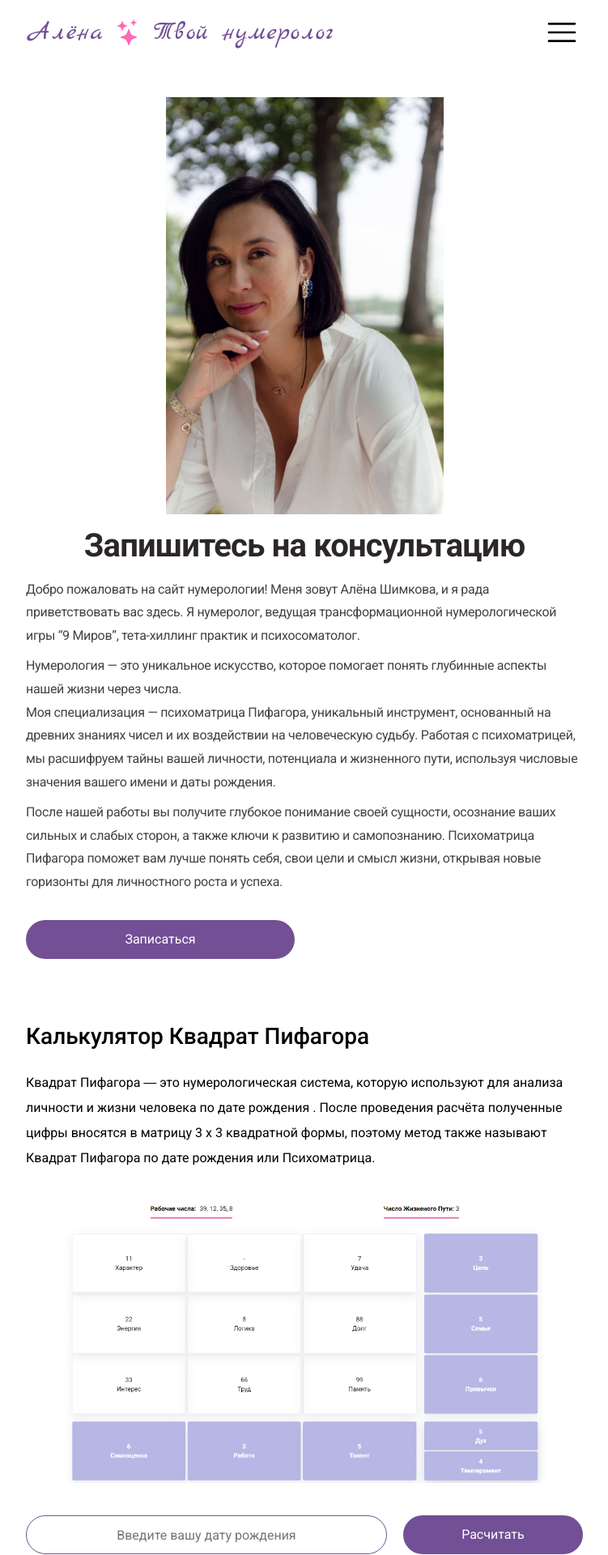
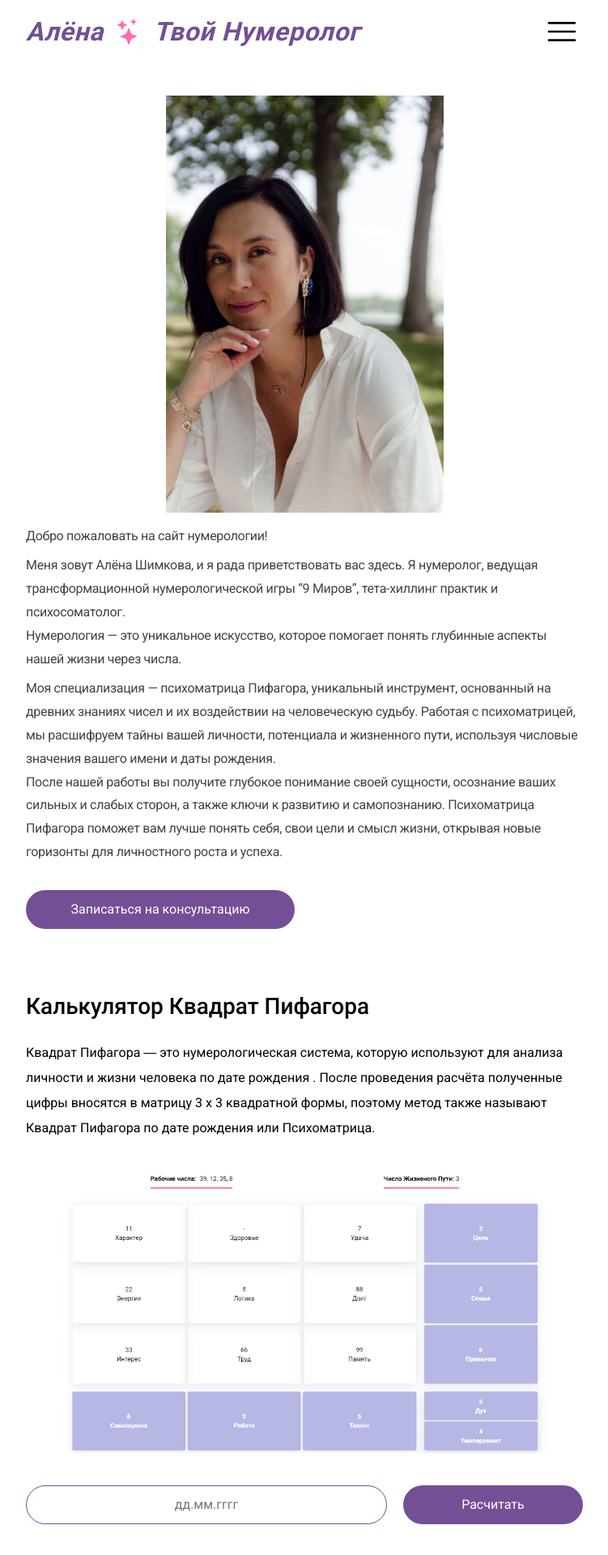
Before and after one commit to LMSerhii/calculator-pythagoras-square-by-alena, a React (Vite) app: page / in a window 1280 px wide. Shown: the top 1920 px of the page at 81% size, without its empty margins (264-1015 px from the left). Built offline with nearby package versions, Linux system fonts and the light colour scheme.

Commit message:
fix bugs

```diff
--- a/src/components/AppBar/AppBar.jsx
+++ b/src/components/AppBar/AppBar.jsx
@@ -1,4 +1,3 @@
-import Navigation from '../Navigation/Navigation';
 import { useEffect, useState } from 'react';
 import { useMediaQuery } from 'usehooks-ts';
 import Header from '../Header/Header';
@@ -49,7 +48,7 @@ export default function AppBar() {
       <Container className={className}>
         {isMobileView ? (
           <>
-            <Navigation />
+            {/* <Navigation /> */}
             <Logo />
             <SocialIcons linkStyle={s.link} iconStyle={s.icon} />
           </>
--- a/src/components/Content/Content.jsx
+++ b/src/components/Content/Content.jsx
@@ -1,15 +1,13 @@
 import s from './Content.module.css';
 import ContentText from '../ContentText/ContentText';
-import ContentTitle from '../ContentTitle/ContentTitle';
 import Link from '../Link/Link';
 
 const Content = () => {
   return (
     <div className={s.content}>
-      <ContentTitle>Запишитесь на консультацию</ContentTitle>
       <ContentText />
       <Link className={s.link} to="https://t.me/olena_numero_aroma">
-        Записаться
+        Записаться на консультацию
       </Link>
     </div>
   );
--- a/src/components/ContentText/ContentText.jsx
+++ b/src/components/ContentText/ContentText.jsx
@@ -3,9 +3,10 @@ import s from './ContentText.module.css';
 const ContentText = () => {
   return (
     <div className={s.textWrapper}>
+      <p className={s.text}>{'Добро пожаловать на сайт нумерологии!'}</p>
       <p className={s.text}>
         {
-          'Добро пожаловать на сайт нумерологии! Меня зовут Алёна Шимкова, и я рада приветствовать вас здесь. Я нумеролог, ведущая трансформационной нумерологической игры “9 Миров”, тета-хиллинг практик и психосоматолог.'
+          'Меня зовут Алёна Шимкова, и я рада приветствовать вас здесь. Я нумеролог, ведущая трансформационной нумерологической игры “9 Миров”, тета-хиллинг практик и психосоматолог.'
         }
       </p>
       <p className={s.text}>
--- a/src/components/Form/Form.jsx
+++ b/src/components/Form/Form.jsx
@@ -86,8 +86,8 @@ function Form() {
             className={css.inputMask}
             mask="99.99.9999"
             maskPlaceholder="__.__.____"
-            // placeholder="mm.dd.yyyy"
-            placeholder="Введите вашу дату рождения"
+            placeholder="дд.мм.гггг"
+            // placeholder="Введите вашу дату рождения"
             onChange={e => setValue(e.target.value)}
             value={value}
           />
--- a/src/components/Logo/logo.jsx
+++ b/src/components/Logo/logo.jsx
@@ -5,19 +5,11 @@ import { BsStars } from 'react-icons/bs';
 export default function Logo({ className }) {
   const logoBuildClass = clsx(s.logo, className && className);
 
-  // return (
-  //   <div className={logoBuildClass}>
-  //     <span className={s.text}>Alyona</span>
-  //     <BsStars color="#FF69B4" />
-  //     <span className={s.text}>Your numerologist</span>
-  //   </div>
-  // );
-
   return (
     <div className={logoBuildClass}>
       <span className={s.text}>Алёна</span>
       <BsStars color="#FF69B4" />
-      <span className={s.text}>Твой нумеролог</span>
+      <span className={s.text}>Твой Нумеролог</span>
     </div>
   );
 }
--- a/src/components/Logo/logo.module.css
+++ b/src/components/Logo/logo.module.css
@@ -2,8 +2,10 @@
   padding: 20px 0;
   color: #734f96;
   font-size: 20px;
+  font-weight: 600;
   /* font-family: Yellowtail; */
-  font-family: 'Marck Script', cursive;
+  /* font-family: 'Marck Script', cursive; */
+  font-style: italic;
   line-height: normal;
   letter-spacing: 0.02em;
 
```
